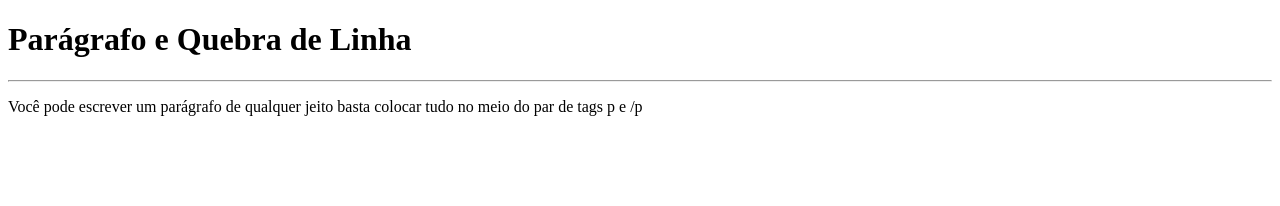
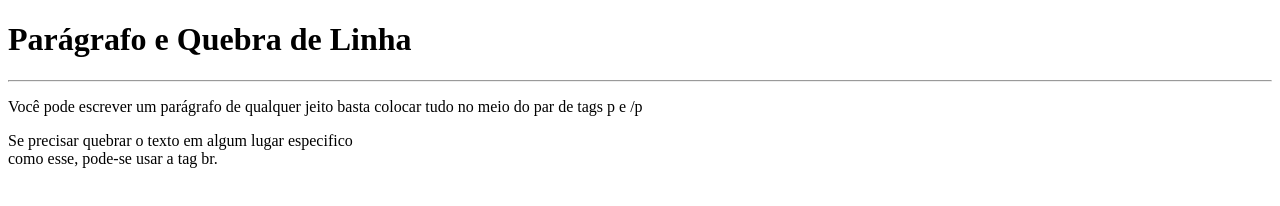
Before and after one commit to JhonathanPb/html-css, a plain HTML site: page exercicios/ex002/index.html in a window 1280 px wide. Drawn offline with Linux system fonts and the light colour scheme.

Commit message:
Update index.html

```diff
--- a/exercicios/ex002/index.html
+++ b/exercicios/ex002/index.html
@@ -15,6 +15,9 @@
         no meio do par de tags
         p e /p
     </p>
+    <p>Se precisar quebrar
+         o texto em algum lugar especifico <br> como esse,
+          pode-se usar a tag br.</p>
 
 </body>
 </html>
```
